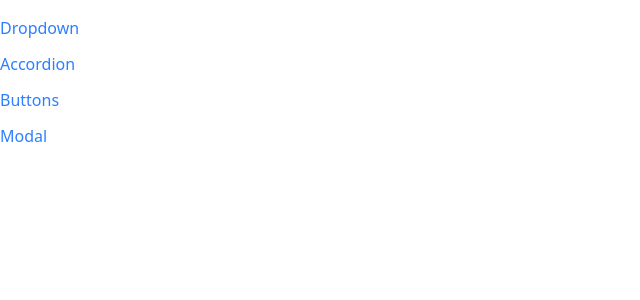
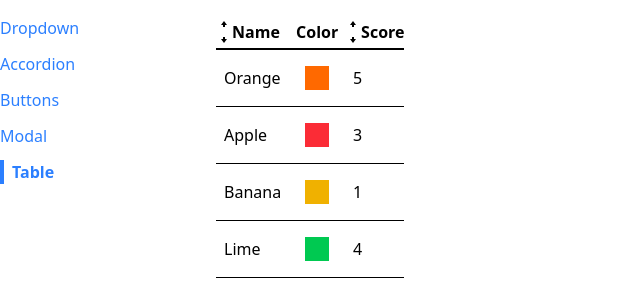
Before and after one commit to hkedia/comps, a React app: page /table in a window 1280 px wide. Shown: the top 300 px of the page, without its empty margins (0-640 px from the left). Built offline with nearby package versions, Linux system fonts and the light colour scheme; the HTML template or start-up script is replaced by a standard one.

Commit message:
sortable table component

```diff
--- a/src/App.js
+++ b/src/App.js
@@ -4,6 +4,7 @@
 import Sidebar from "./components/Sidebar"
 import ButtonPage from "./pages/ButtonPage"
 import ModalPage from "./pages/ModalPage"
+import TablePage from "./pages/TablePage"
 
 function App() {
   return <div className="container mx-auto grid grid-cols-6 gap-4 mt-4">
@@ -21,6 +22,9 @@
       <Route path="/modal">
         <ModalPage />
       </Route>
+      <Route path="/table">
+        <TablePage />
+      </Route>
     </div>
   </div>
 }
--- a/src/components/Sidebar.js
+++ b/src/components/Sidebar.js
@@ -5,7 +5,8 @@
     { label: 'Dropdown', path: '/' },
     { label: 'Accordion', path: '/accordion' },
     { label: 'Buttons', path: '/buttons' },
-    { label: 'Modal', path: '/modal' }
+    { label: 'Modal', path: '/modal' },
+    { label: 'Table', path: '/table' }
   ]
 
   const renderedLinks = links.map((link) => {
--- /dev/null
+++ b/src/components/SortableTable.js
@@ -0,0 +1,91 @@
+import Table from "./Table"
+import { useState } from "react"
+import { GoArrowSmallDown, GoArrowSmallUp } from 'react-icons/go'
+
+function SortableTable(props) {
+  const [sortOrder, setSortOrder] = useState(null)
+  const [sortBy, setSortBy] = useState(null)
+  const { config, data } = props
+
+  const handleClick = (label) => {
+    if (sortBy && label !== sortBy) {
+      setSortOrder('asc')
+      setSortBy(label)
+      return
+    }
+
+    if (sortOrder === null) {
+      setSortOrder('asc')
+      setSortBy(label)
+    } else if (sortOrder === 'asc') {
+      setSortOrder('desc')
+      setSortBy(label)
+    } else if (sortOrder === 'desc') {
+      setSortOrder(null)
+      setSortBy(null)
+    }
+  }
+
+  const updatedConfig = config.map((column) => {
+    if (!column.sortValue) {
+      return column
+    }
+
+    return {
+      ...column,
+      header: () => (
+        <th className="cursor-pointer hover:bg-gray-100" onClick={() => handleClick(column.label)}>
+          <div className="flex items-center">
+            {getIcons(column.label, sortBy, sortOrder)}
+            {column.label}
+          </div>
+        </th>
+      )
+    }
+  })
+
+  let sortedData = data
+  if (sortBy && sortOrder) {
+    const { sortValue } = config.find(column => column.label === sortBy)
+    sortedData = [...data].sort((a, b) => {
+      const valueA = sortValue(a)
+      const valueB = sortValue(b)
+
+      const reverseOrder = sortOrder === 'asc' ? 1 : -1
+
+      if (typeof valueA === 'string') {
+        return valueA.localeCompare(valueB) * reverseOrder
+      } else {
+        return (valueA - valueB) * reverseOrder
+      }
+    })
+  }
+
+  return <Table {...props} config={updatedConfig} data={sortedData} />
+}
+
+function getIcons(label, sortBy, sortOrder) {
+  if (label !== sortBy) {
+    return <div>
+      <GoArrowSmallUp />
+      <GoArrowSmallDown />
+    </div>
+  }
+
+  if (sortOrder === null) {
+    return <div>
+      <GoArrowSmallUp />
+      <GoArrowSmallDown />
+    </div>
+  } else if (sortOrder === 'asc') {
+    return <div>
+      <GoArrowSmallUp />
+    </div>
+  } else if (sortOrder === 'desc') {
+    return <div>
+      <GoArrowSmallDown />
+    </div>
+  }
+}
+
+export default SortableTable
--- /dev/null
+++ b/src/components/Table.js
@@ -0,0 +1,34 @@
+import { Fragment } from "react"
+
+function Table({ data, config, keyFn }) {
+  const renderedHeaders = config.map((column) => {
+    if(column.header) {
+      return <Fragment key={column.label}>{column.header()}</Fragment>
+    }
+    return <th key={column.label}>{column.label}</th>
+  })
+
+  const renderedRows = data.map((rowData) => {
+    const renderedCells = config.map((column) => {
+      return <td className="p-2" key={column.label}>{column.render(rowData)}</td>
+    })
+    return (
+      <tr className="border-b" key={keyFn(rowData)}>
+        {renderedCells}
+      </tr>
+    )
+  })
+
+  return <table className="table-auto border-spacing-2">
+    <thead>
+      <tr className="border-b-2">
+        {renderedHeaders}
+      </tr>
+    </thead>
+    <tbody>
+      {renderedRows}
+    </tbody>
+  </table>
+}
+
+export default Table
--- /dev/null
+++ b/src/pages/TablePage.js
@@ -0,0 +1,37 @@
+import SortableTable from "../components/SortableTable"
+
+function TablePage() {
+  const data = [
+    { name: 'Orange', color: 'bg-orange-500', score: 5 },
+    { name: 'Apple', color: 'bg-red-500', score: 3 },
+    { name: 'Banana', color: 'bg-yellow-500', score: 1 },
+    { name: 'Lime', color: 'bg-green-500', score: 4 },
+  ]
+
+  const config = [
+    {
+      label: 'Name',
+      render: (fruit) => fruit.name,
+      sortValue: (fruit) => fruit.name
+    },
+    {
+      label: 'Color',
+      render: (fruit) => <div className={`p-3 m-2 ${fruit.color}`}></div>
+    },
+    {
+      label: 'Score',
+      render: (fruit) => fruit.score,
+      sortValue: (fruit) => fruit.score
+    }
+  ]
+
+  const keyFn = (fruit) => {
+    return fruit.name
+  }
+
+  return <div>
+    <SortableTable data={data} config={config} keyFn={keyFn} />
+  </div>
+}
+
+export default TablePage
```
